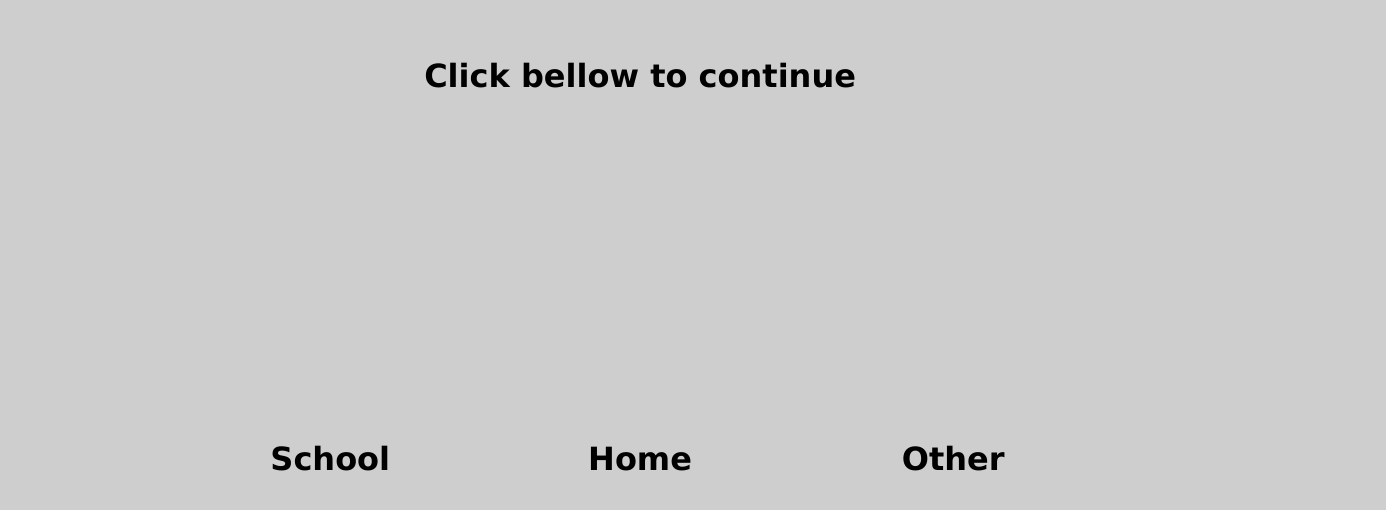
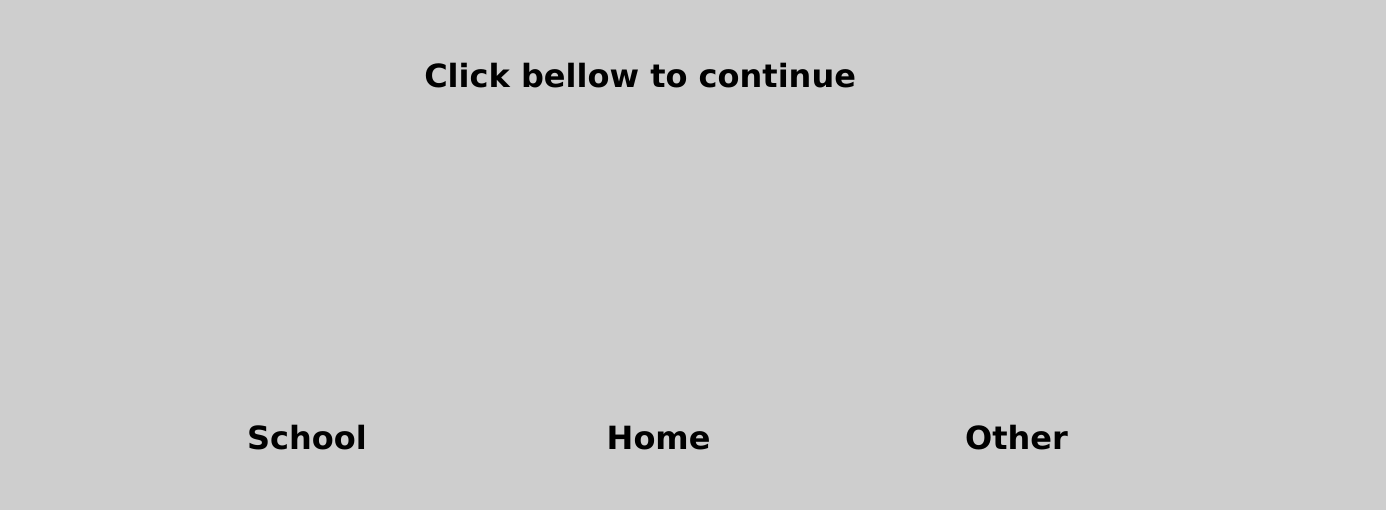
Before and after one commit to MatthewMateusz/MySite, a website: page MatthewHome/public_html/index.html in a window 1280 px wide. Shown: the whole page, 1386 px wide, since content can reach past the window. Drawn offline with Linux system fonts and the light colour scheme.

Commit message:
-= Changes Added On 10/23/17 =- [*] Worked on animations for sub-landing link
==Notes==
Continue working on home page.

```diff
--- a/MatthewHome/nbproject/private/private.xml
+++ b/MatthewHome/nbproject/private/private.xml
@@ -3,8 +3,8 @@
     <editor-bookmarks xmlns="http://www.netbeans.org/ns/editor-bookmarks/2" lastBookmarkId="0"/>
     <open-files xmlns="http://www.netbeans.org/ns/projectui-open-files/2">
         <group>
-            <file>file:/C:/Users/Razz/Documents/NetBeansProjects/MatthewHome/public_html/css/Lander.css</file>
-            <file>file:/C:/Users/Razz/Documents/NetBeansProjects/MatthewHome/public_html/index.html</file>
+            <file>file:/C:/Users/Razz/Documents/GitGoing/MySite/MatthewHome/public_html/css/Lander.css</file>
+            <file>file:/C:/Users/Razz/Documents/GitGoing/MySite/MatthewHome/public_html/index.html</file>
         </group>
     </open-files>
 </project-private>
--- a/MatthewHome/public_html/css/Lander.css
+++ b/MatthewHome/public_html/css/Lander.css
@@ -13,6 +13,27 @@ body
     font-family: Verdana;
     background-color: #cecece;
 }
+
+a
+{
+    text-decoration: none;
+    color: black;
+    font-weight: bold;
+    font-size: 200%;
+    padding: 5px;
+}
+
+/*
+a:hover
+{
+    text-decoration: underline;
+}
+
+a:active
+{
+    text-decoration: underline;
+}
+*/
 
 .top
 {
@@ -46,22 +67,40 @@ body
 {
     position: absolute;
     top: 55%;
-    left: 23.3%;
-    transform: translateX(-23.3%) translateY(-55%);
+    left: 30%;
+    transform: translateX(-33.3%) translateY(-55%);
 }
 
 .middle
 {
     position: absolute;
     top: 55%;
-    left: 50%;
-    transform: translateX(-50%) translateY(-55%);
+    left: 47%;
+    transform: translateY(-55%);
 }
 
 .right
 {
     position: absolute;
     top: 55%;
-    left: 76.6%;
-    transform: translateX(-76.6%) translateY(-55%)
+    left: 75%;
+    transform: translateY(-55%)
 }
+
+/* Rotation link change */
+
+.container
+{
+    display: inline-block;
+    cursor: pointer;
+    margin: 6px 0;
+}
+
+.bar1 , .bar2
+{
+    width: 5px;
+    height: 35px;
+    background-color: #333;
+    transition: 0.4s;
+    flaot: left;
+}
--- a/MatthewHome/public_html/index.html
+++ b/MatthewHome/public_html/index.html
@@ -15,15 +15,18 @@ and open the template in the editor.
         <div class="topText">
             <h1> Click bellow to continue </h1>
         </div>
+
         <div class="row">
-            <div class="column leftBackground">
-                <h1 class="left"> School </h1>
+            <div class="column left">
+                <a href="#"> School </a>
+
+
             </div>
-            <div class="column middleBackground">
-                <h1 class="middle"> Home </h1>
+            <div class="column middle">
+                <a> Home </a>
             </div>
-            <div class="column rightBakcground">
-                <h1 class="right"> Other </h1>
+            <div class="column right">
+                <a> Other </a>
             </div>
         </div>
     </body>
```
